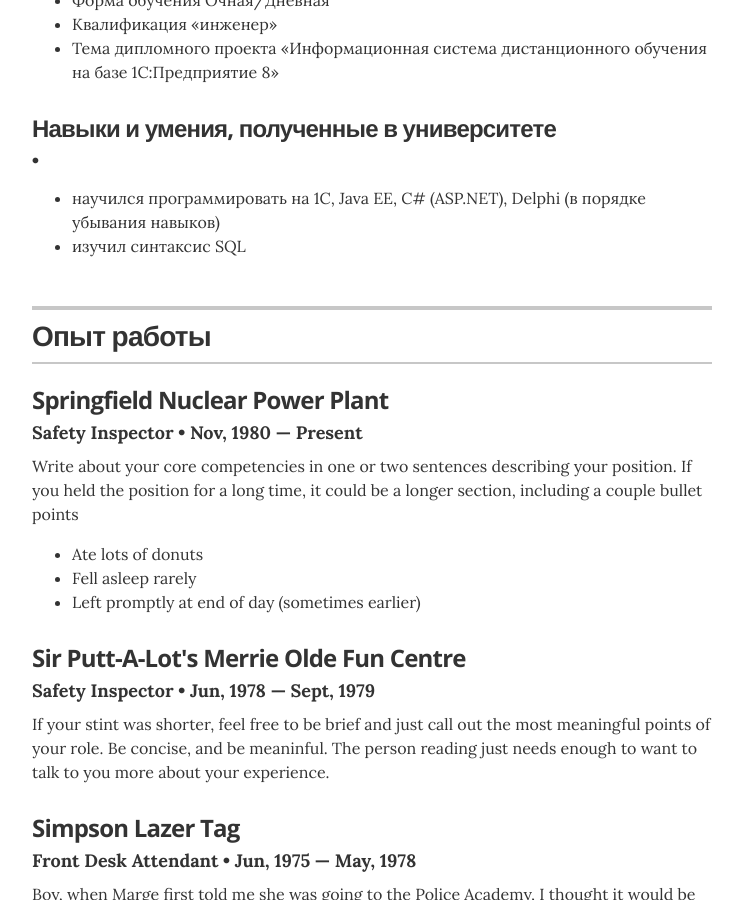
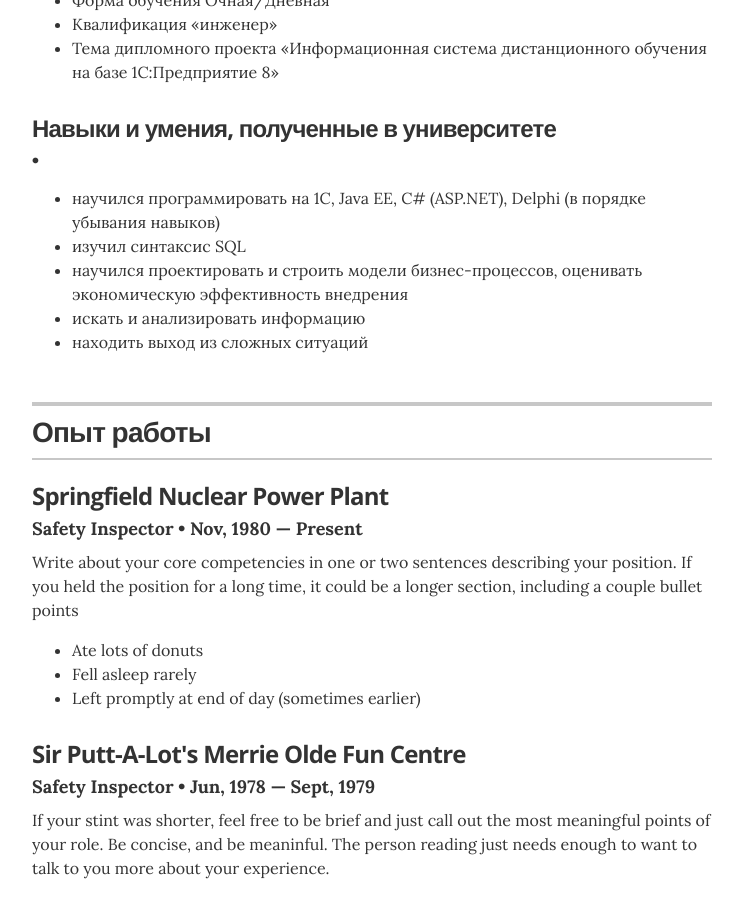
Before and after one commit to mrroofless/mrroofless.github.io, a Jekyll site: the page built from index.html, in a window 1280 px wide and 900 px high, scrolled down 714 px. Shown: the whole window, without its empty margins (268-1011 px from the left). Built offline with Jekyll 4.4.1, drawn with Linux system fonts in a browser that asks for light colours.

Commit message:
Update education.yml

```diff
--- a/_data/education.yml
+++ b/_data/education.yml
@@ -12,4 +12,7 @@
   awards:
     - award: научился программировать на 1С, Java EE, C# (ASP.NET), Delphi (в порядке убывания навыков)
     - award: изучил синтаксис SQL
+    - award: научился проектировать и строить модели бизнес-процессов, оценивать экономическую эффективность внедрения
+    - award: искать и анализировать информацию
+    - award: находить выход из сложных ситуаций
   summary:
```
